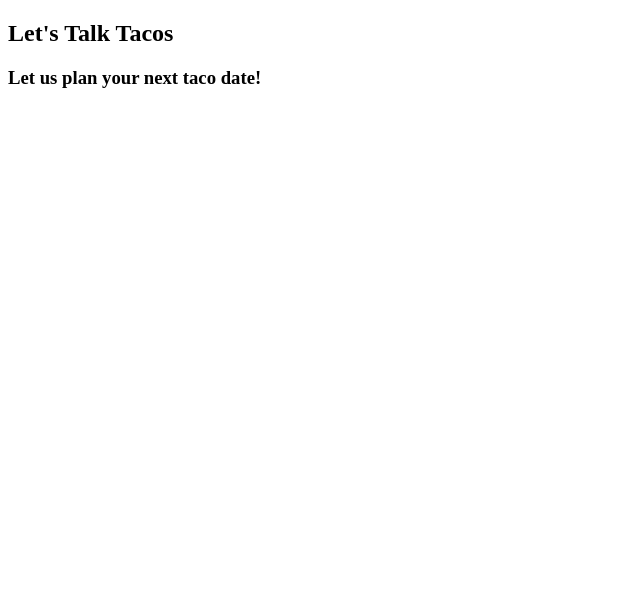
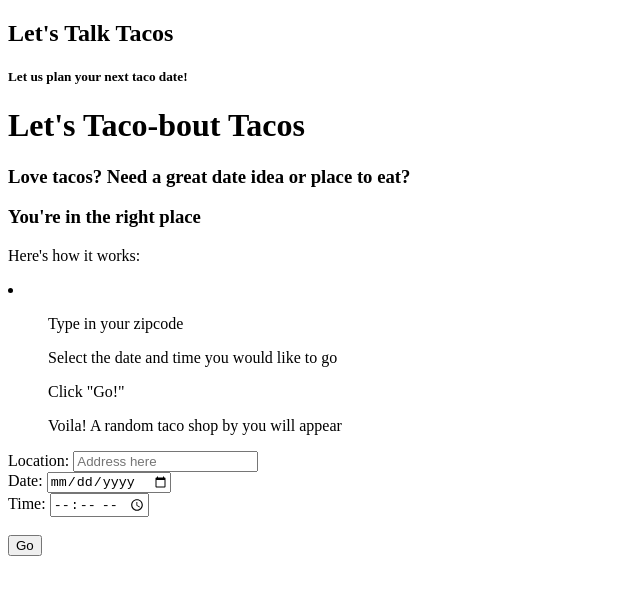
Before and after one commit to ch843/startup, a plain HTML site: page index.html in a window 1280 px wide. Shown: the whole page, without its empty margins (0-640 px from the left). Drawn offline with Linux system fonts and the light colour scheme.

Commit message:
Added framework to index.html

```diff
--- a/index.html
+++ b/index.html
@@ -10,10 +10,41 @@
 <body>
     <nav>
         <h1>Let's Talk Tacos</h1>
-        <h3>Let us plan your next taco date!</h3>
+        <h5>Let us plan your next taco date!</h5>
     </nav>
     <main>
+        <div class="title">
+            <h1>Let's Taco-bout Tacos</h1>
+            <h3>Love tacos? Need a great date idea or place to eat?</h3>
+            <h3>You're in the right place</h3>
+        </div>
+        <div class="info">
+            <p>Here's how it works:</p>
+            <li>
+                <ol>Type in your zipcode</ol>
+                <ol>Select the date and time you would like to go</ol>
+                <ol>Click "Go!"</ol>
+                <ol>Voila! A random taco shop by you will appear</ol>
+            </li>
+        </div>
+        <div class="input-loc">
+            <label for="text">Location: </label>
+            <input type="location" id="location" placeholder="Address here" />
+        </div>
+        <div class="input-date">
+            <label for="text">Date: </label>
+            <input type="date" id="date" placeholder="--/--/----" />
+        </div>
+        <div class="input-time">
+            <label for="text">Time: </label>
+            <input type="time" id="time" placeholder="--:--" />
+        </div>
 
+        <br />
+
+        <div class="go-btn">
+            <button type="submit">Go</button>
+        </div>
     </main>
     <footer>
 
```
